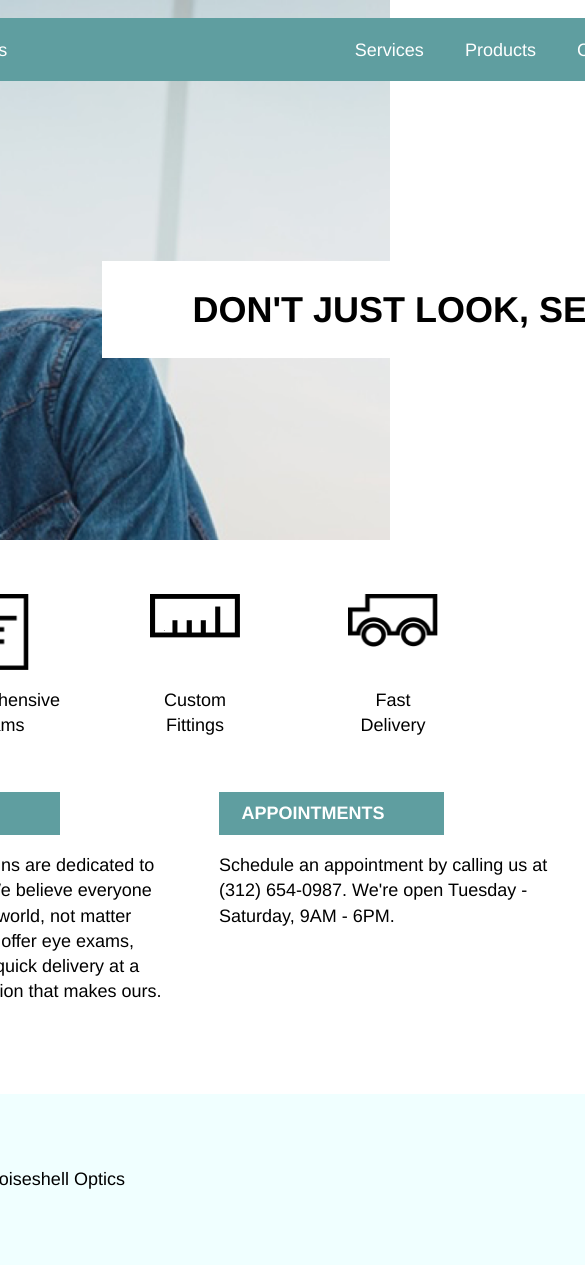
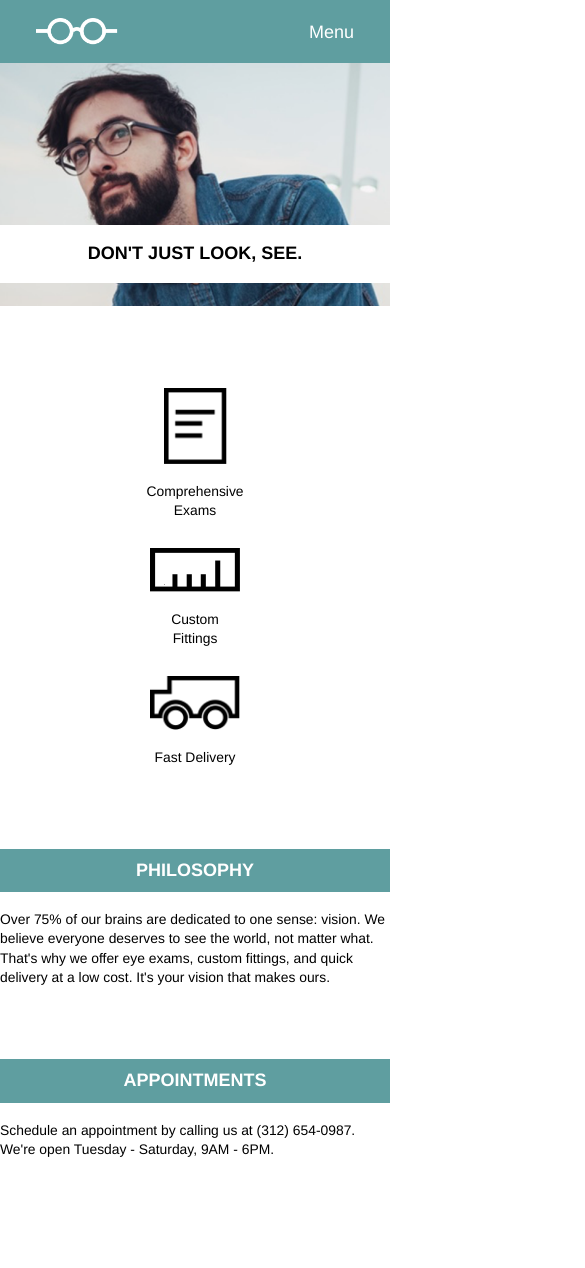
Before and after one commit to mateufel/TortoiseshellOptics, a plain HTML site: page index.html in a window 390 px wide. Shown: the top 1268 px of the page, 585 px wide, since content can reach past the window. Drawn offline with Linux system fonts and the light colour scheme.

Commit message:
Add mobile version

```diff
--- a/index.html
+++ b/index.html
@@ -18,6 +18,9 @@
             <span>Services</span>
             <span>Products</span>
             <span>Contact</span>
+          </div>
+          <div class="header-mobile">
+            <span>Menu</span>
           </div>
         </div>
         <div class="title-container">
--- a/resources/css/style.css
+++ b/resources/css/style.css
@@ -10,7 +10,6 @@ p {
 }
 
 /* HEADER SECTION */
-
 header {
   display: flex;
   flex-direction: column;
@@ -53,6 +52,11 @@ header {
   padding-right: 2rem;
 }
 
+.header-mobile {
+  display: none;
+  padding-right: 2rem;
+}
+
 .title-container {
   display: flex;
   width: 960px;
@@ -68,6 +72,59 @@ header {
   font-weight: bold;
   font-size: 2rem;
   line-height: 1.2;
+}
+
+/* Tablet version */
+@media only screen and (max-width: 1024px) {
+  header {
+    height: 22rem;
+  }
+
+  .logo span {
+    display: none;
+  }
+
+  .top-header-container {
+    margin-top: 0;
+    width: 100%;
+  }
+
+  .title-container h1 {
+    margin-top: 5rem;
+    margin-right: 2rem;
+    padding: 0.75rem 4rem;
+    font-size: 1.33rem;
+  }
+
+  .header-list {
+    display: none;
+  }
+
+  .header-mobile {
+    display: block;
+  }
+}
+
+/* Phone version */
+@media only screen and (max-width: 480px) {
+  header {
+    height: 17rem;
+    background-position: 20%;
+  }
+
+  .top-header-container {
+    margin-top: 0;
+    width: 100%;
+  }
+
+  .title-container h1 {
+    width: 100%;
+    margin-top: 9rem;
+    margin-right: 0;
+    padding: 1rem;
+    text-align: center;
+    font-size: 1rem;
+  }
 }
 
 /* MAIN SECTION */
@@ -131,6 +188,52 @@ header {
   font-size: 1rem;
 }
 
+/* Phone version */
+@media only screen and (max-width: 480px) {
+  .features {
+    flex-direction: column;
+    align-items: center;
+    margin: 3.77rem 0;
+  }
+
+  .features-item {
+    height: auto;
+    margin: 0.77rem 0rem;
+  }
+
+  .features-item p {
+    font-size: 0.77rem;
+  }
+
+  .info {
+    width: 100%;
+    flex-direction: column;
+    justify-content: flex-start;
+  }
+
+  .info-item {
+    display:flex;
+    justify-content: flex-start;
+    align-items: flex-start;
+    margin: 0 0 4rem 0;
+    width: 100%;
+  }
+
+  .info-item .title {
+    text-align: center;
+    margin: 0;
+    padding: 0.5rem 0;
+    width: 100%;
+  }
+
+  .info-item p {
+    padding: 1rem 0 0 0;
+    font-size: 0.77rem;
+  }
+}
+
+
+/* FOOTER SECTION */
 footer {
   display: flex;
   justify-content: flex-start;
@@ -150,5 +253,23 @@ footer img {
 
 footer p
 {
+  display: inline-block;
   padding-left: 1rem;
 }
+
+/* Phone version */
+@media only screen and (max-width: 480px) {
+
+  footer {
+    justify-content: center;
+    width: 100%;
+  }
+
+  footer img {
+    margin-left: 0;
+  }
+
+  footer p {
+    display: none;
+  }
+}
```
